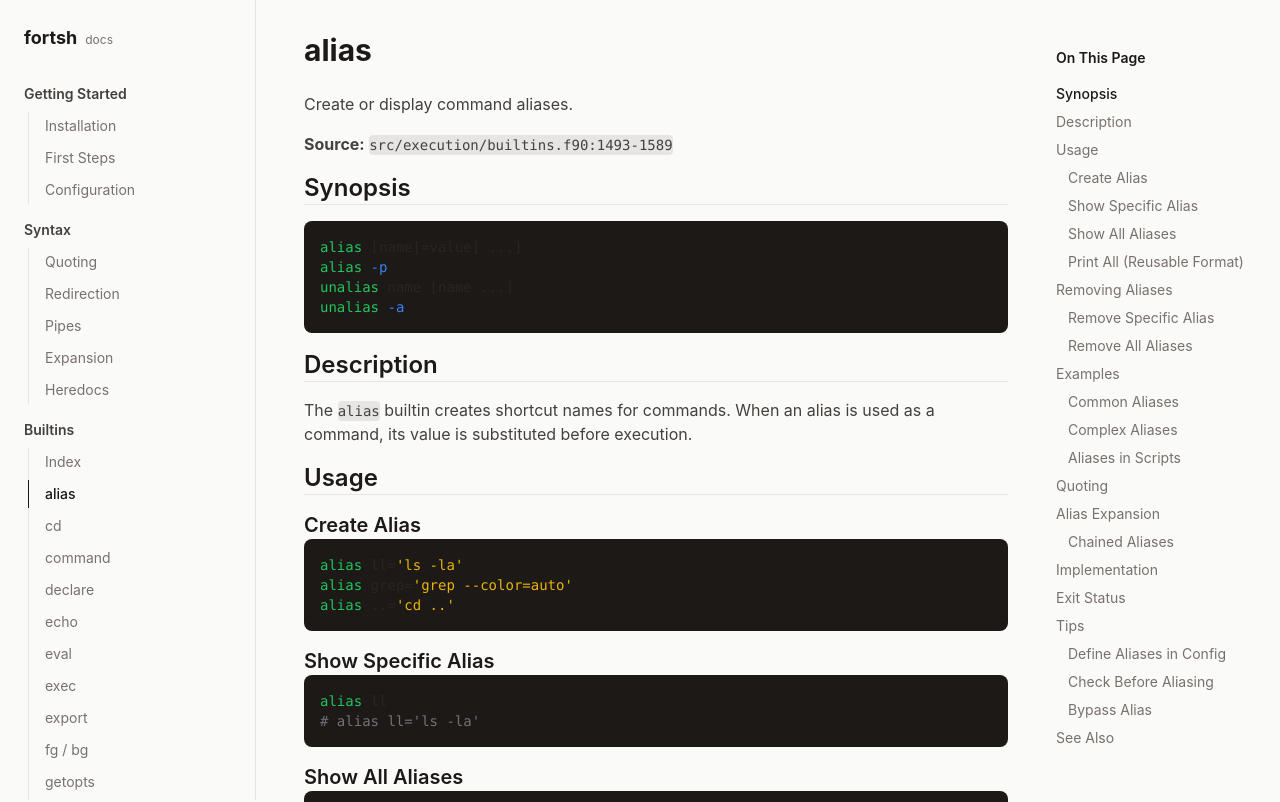
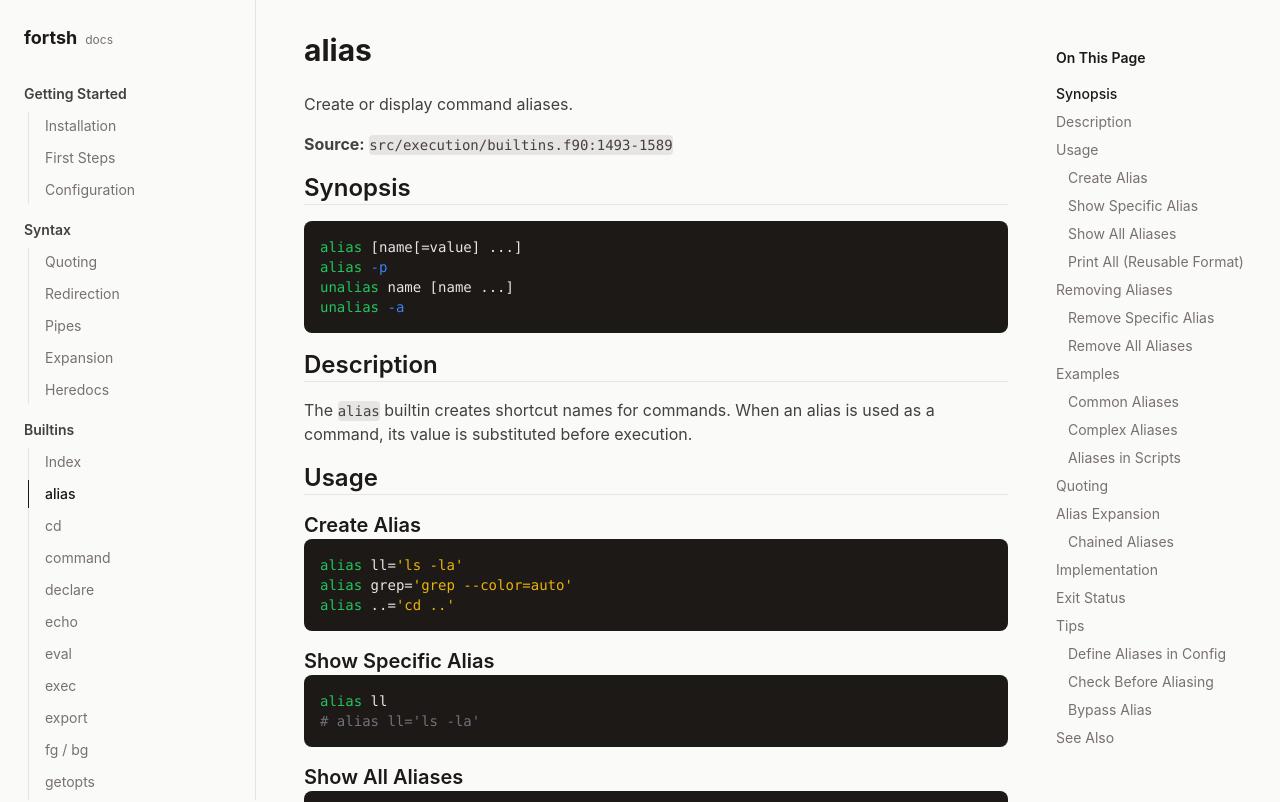
Before and after one commit to FortranGoingOnForty/fortsh-web, a Next.js app: page /docs/builtins/alias in a window 1280 px wide. Shown: the top 802 px of the page. Built offline with nearby package versions, Linux system fonts and the light colour scheme.

Commit message:
Fix low contrast on plain text in terminals

```diff
--- a/src/app/globals.css
+++ b/src/app/globals.css
@@ -119,3 +119,7 @@ tr:nth-child(even) td {
 .sh-prompt {
   @apply text-green-500 select-none;
 }
+
+.sh-text {
+  @apply text-stone-200;
+}
--- a/src/components/ShellHighlighter.tsx
+++ b/src/components/ShellHighlighter.tsx
@@ -283,7 +283,7 @@ const classMap: Record<TokenType, string> = {
   operator: "sh-operator",
   number: "sh-number",
   path: "sh-path",
-  text: "",
+  text: "sh-text",
   prompt: "sh-prompt",
 };
 
```
